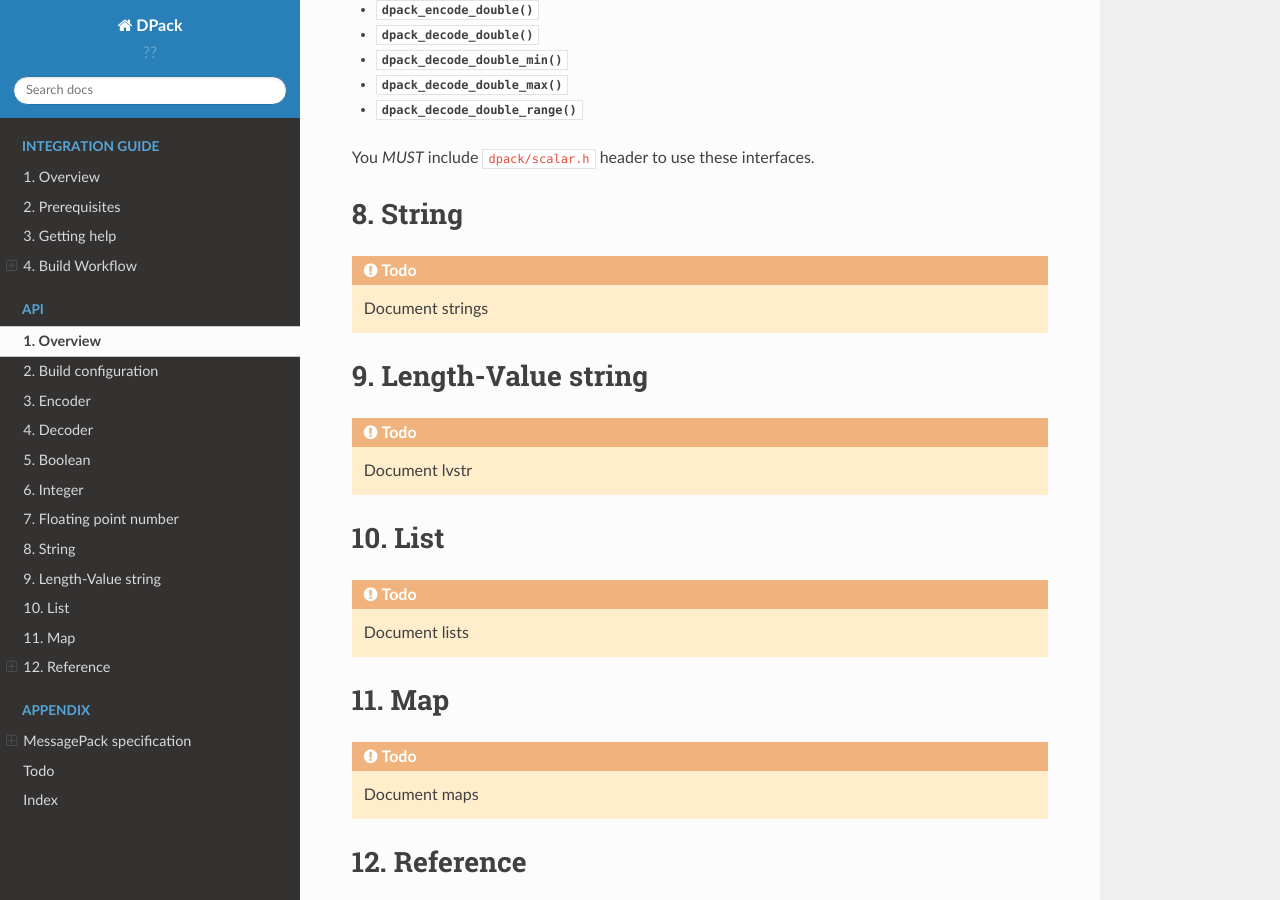
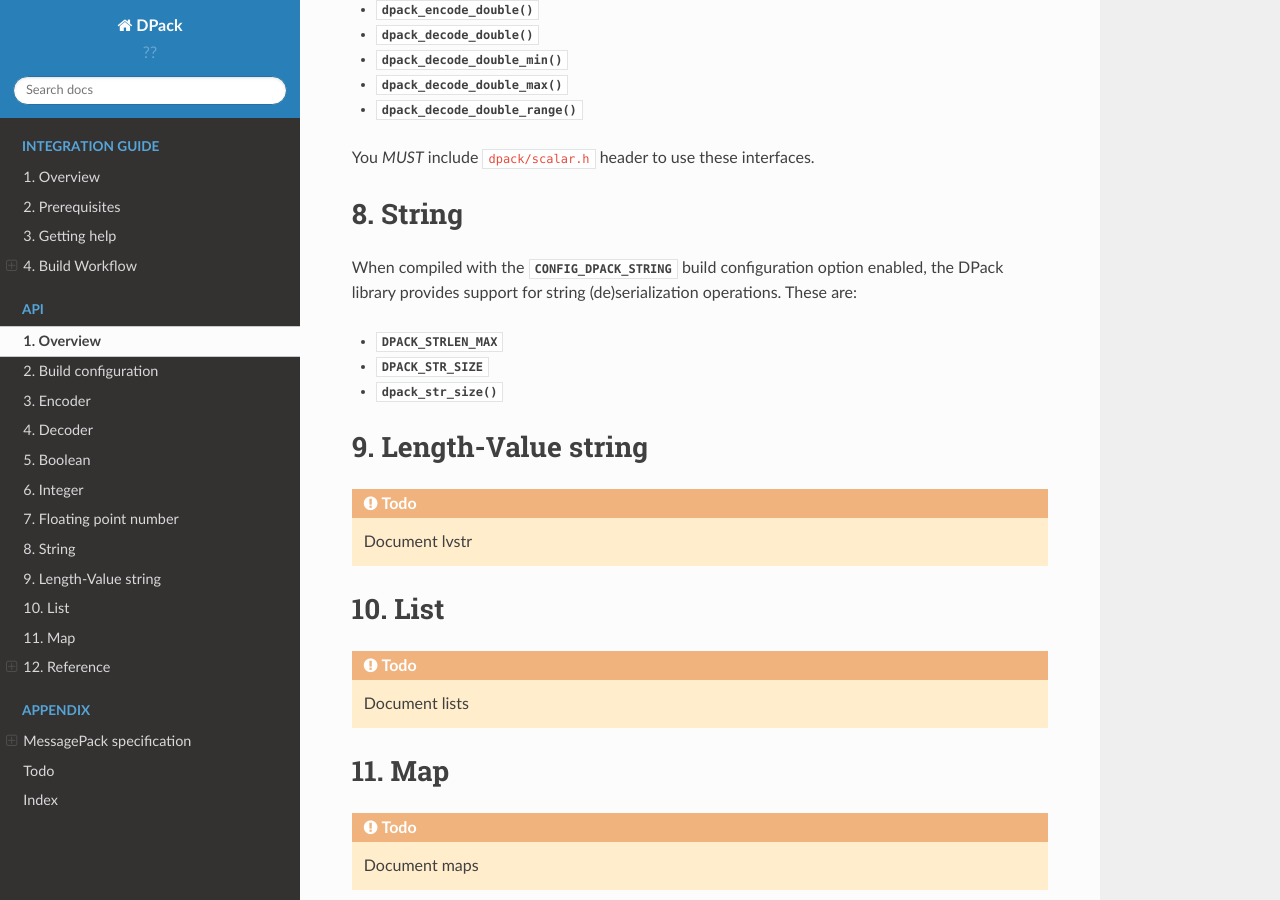
Before and after one commit to grgbr/dpack, a Sphinx documentation site: the page built from sphinx/api.rst, in a window 1280 px wide and 900 px high, scrolled down 4276 px. Built offline with Sphinx 7.4.7 and the Read the Docs theme 2.0.0, drawn with Linux system fonts in a browser that asks for light colours; some of the changed text lies outside the part shown.

Commit message:
string: complete size doc and tests

```diff
--- a/sphinx/api.rst
+++ b/sphinx/api.rst
@@ -1,23 +1,24 @@
 .. include:: _cdefs.rst
 
-.. |MessagePack format|       replace:: :doc:`msgpack`
-.. |MessagePack bool format|  replace:: :ref:`MessagePack boolean format <sect-msgpack-bool>`
-.. |MessagePack int format|   replace:: :ref:`MessagePack integer format <sect-msgpack-int>`
-.. |MessagePack float format| replace:: :ref:`MessagePack float format <sect-msgpack-float>`
+.. |MessagePack format|        replace:: :doc:`msgpack`
+.. |MessagePack bool format|   replace:: :ref:`MessagePack boolean format <sect-msgpack-bool>`
+.. |MessagePack int format|    replace:: :ref:`MessagePack integer format <sect-msgpack-int>`
+.. |MessagePack float format|  replace:: :ref:`MessagePack float format <sect-msgpack-float>`
+.. |MessagePack string format| replace:: :ref:`MessagePack string format <sect-msgpack-str>`
 
-.. _mpack:                    https://github.com/ludocode/mpack
-.. |MPack|                    replace:: `MPack <mpack_>`_
+.. _mpack:                     https://github.com/ludocode/mpack
+.. |MPack|                     replace:: `MPack <mpack_>`_
 
-.. |Stroll|                   replace:: :external+stroll:doc:`Stroll <index>`
+.. |Stroll|                    replace:: :external+stroll:doc:`Stroll <index>`
 
-.. |lvstr|                    replace:: :external+stroll:ref:`lvstr <sect-api-lvstr>`
+.. |lvstr|                     replace:: :external+stroll:ref:`lvstr <sect-api-lvstr>`
 
-.. _glibc:                    https://www.gnu.org/s/libc/
-.. |GLibc|                    replace:: `GNU C library <glibc_>`_
+.. _glibc:                     https://www.gnu.org/s/libc/
+.. |GLibc|                     replace:: `GNU C library <glibc_>`_
 
-.. _glibc_nan_infinity:       https://www.gnu.org/software/libc/manual/html_node/Infinity-and-NaN.html
-.. |NaN|                      replace:: `NaN <glibc_nan_infinity_>`_
-.. |Infinity|                 replace:: `Infinity <glibc_nan_infinity_>`_
+.. _glibc_nan_infinity:        https://www.gnu.org/software/libc/manual/html_node/Infinity-and-NaN.html
+.. |NaN|                       replace:: `NaN <glibc_nan_infinity_>`_
+.. |Infinity|                  replace:: `Infinity <glibc_nan_infinity_>`_
 
 Overview
 ========
@@ -274,9 +275,13 @@
 String
 ======
 
-.. todo::
+When compiled with the :c:macro:`CONFIG_DPACK_STRING` build configuration option
+enabled, the DPack library provides support for string (de)serialization
+operations. These are:
 
-   Document strings
+* :c:macro:`DPACK_STRLEN_MAX`
+* :c:macro:`DPACK_STR_SIZE`
+* :c:func:`dpack_str_size`
 
 .. index:: Length-Value string, lvstr
 
@@ -465,6 +470,16 @@
 *********************
 
 .. doxygendefine:: DPACK_STDINT_SIZE_MIN
+
+DPACK_STR_SIZE
+**************
+
+.. doxygendefine:: DPACK_STR_SIZE
+
+DPACK_STRLEN_MAX
+****************
+
+.. doxygendefine:: DPACK_STRLEN_MAX
 
 DPACK_UINT16_SIZE_MAX
 *********************
@@ -886,3 +901,8 @@
 ************************
 
 .. doxygenfunction:: dpack_encoder_space_used
+
+dpack_str_size
+**************
+
+.. doxygenfunction:: dpack_str_size
--- a/sphinx/msgpack.rst
+++ b/sphinx/msgpack.rst
@@ -340,6 +340,8 @@
   single-precision to double-precision does not lose precision ;
 * YYYYYYYY_YYYYYYYY_YYYYYYYY_YYYYYYYY_YYYYYYYY_YYYYYYYY_YYYYYYYY_YYYYYYYY is
   a big-endian IEEE 754 double precision floating point number.
+
+.. _sect-msgpack-str:
 
 str format family
 ~~~~~~~~~~~~~~~~~
```
Also changed, not shown: 3 other files.
